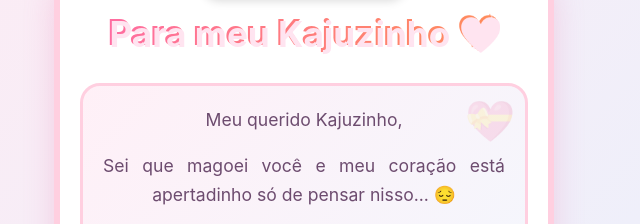
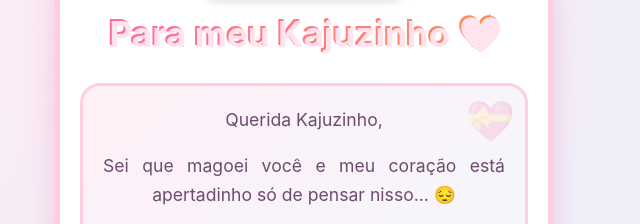
Before and after one commit to Oraldo20/me-perdoa-kajuzinho, a plain HTML site: page index.html in a window 1280 px wide. Shown: the top 224 px of the page, 336-976 px from the left. Drawn offline with Linux system fonts and the light colour scheme.

Commit message:
Update index.html

```diff
--- a/index.html
+++ b/index.html
@@ -752,7 +752,7 @@
         <div id="screen1" class="screen active">
             <h1>Para meu Kajuzinho 💖</h1>
             <div class="intro-text">
-                <p>Meu querido Kajuzinho,</p>
+                <p>Querida Kajuzinho,</p>
                 <p>Sei que magoei você e meu coração está apertadinho só de pensar nisso... 😔</p>
                 <p>Preparei esse joguinho especial com todo meu carinho, porque palavras às vezes não são suficientes para mostrar o quanto me importo com você.</p>
                 <p>Cada minigame tem uma mensagem do meu coração para o seu. Espero que você possa sentir minha sinceridade em cada detalhe.</p>
```
